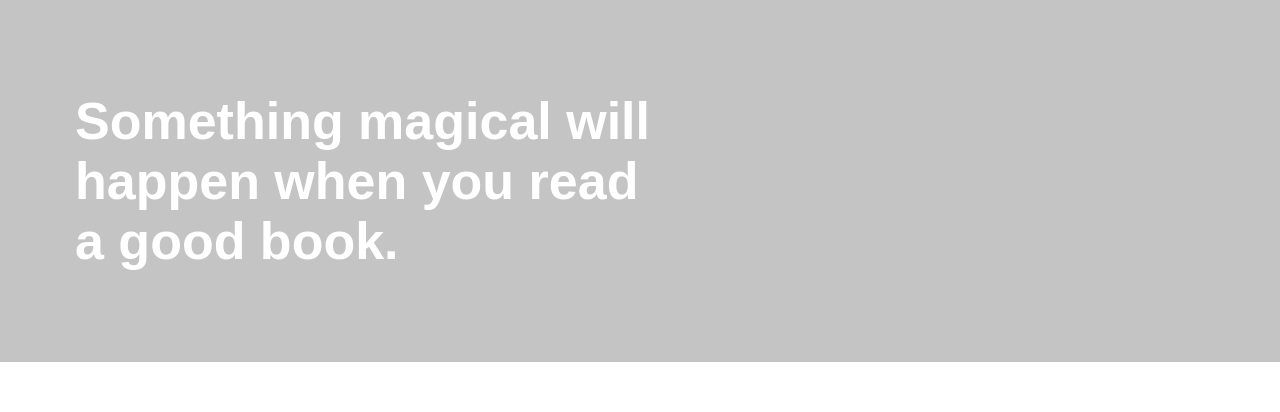
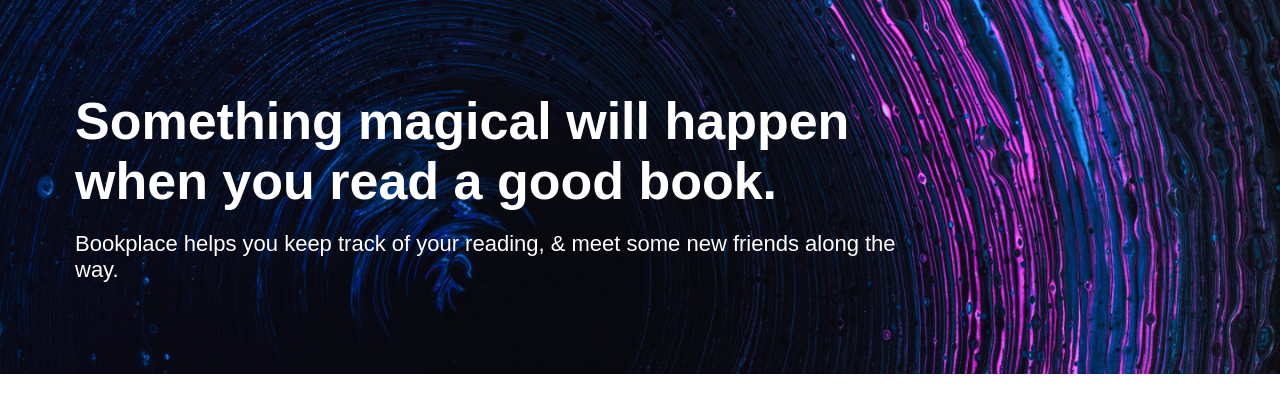
Before and after one commit to JonathanFrontend/Projekt-foretagssida, a React (Create React App) app in the folder foretagssida-webshop/: page /startpage in a window 1280 px wide. Shown: the top 412 px of the page. Built offline with nearby package versions, Linux system fonts and the light colour scheme.

Commit message:
Startpage html css

```diff
--- a/foretagssida-webshop/src/App.css
+++ b/foretagssida-webshop/src/App.css
@@ -10,20 +10,43 @@
 /* Mandus - Footer*/
 
 /* Jonathan - Startsida */
-.gray-area {
+.hero {
   padding: 5.6875rem 4.6875rem;
-  background: #C4C4C4;
+  position: relative;
+  width: 100%;
 }
-  .inner-contents {
+.hero::before {
+  content: "";
+  position: absolute;
+  background-image: url('./images/pawel-czerwinski-fPN1w7bIuNU-unsplash\ 1.png');
+  background-position:center;
+  background-repeat: no-repeat;
+  background-size:cover;
+  height: 100%;
+  width: 100%;
+  top: 0;
+  left: 0;
+  z-index: -1;
+}
+  .hero-contents {
+    width: 100%;
+    max-width: 823px;
+  }
+.hero-title {
+  font-size: 3.25rem;
+  font-weight: 700;
+  line-height: 60px;
+  color: #FFFFFF;
+}
+.hero-text {
+  margin-top: 1.25rem;
+  font-size: 1.375rem;
+  color: #FFFFFF;
+  font-weight: 500;
+}
+.btn {
 
-    max-width: 51%;
-  }
-  .gray-area h1 {
-    font-size: 3.25rem;
-    font-weight: 700;
-    line-height: 60px;
-    color: #FFFFFF;
-  }
+}
 /* Cuong - Om oss */
 
 /* Kontakt */
--- a/foretagssida-webshop/src/components/Startpage.js
+++ b/foretagssida-webshop/src/components/Startpage.js
@@ -3,11 +3,15 @@ import React from 'react';
 function Startpage(){
     return (
         <main className='wrapper'>
-            <div className='gray-area'>
-                <div className='inner-contents'>
-                    <h1>
+            <div className='hero'>
+                <div className='hero-contents'>
+                    <h1 className="hero-title">
                     Something magical will happen when you read a good book.
                     </h1>
+                    <p className="hero-text">
+                    Bookplace helps you keep track of your reading,
+                    & meet some new friends along the way.
+                    </p>
                 </div>
             </div>
             <div className='white-area'>
```
Also changed, not shown: foretagssida-webshop/src/images/pawel-czerwinski-fPN1w7bIuNU-unsplash 1.png (added).
